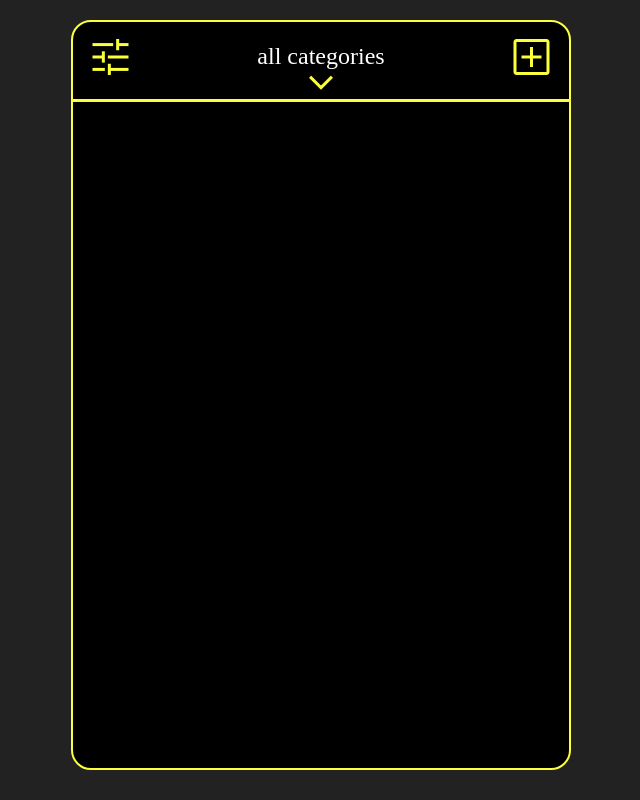
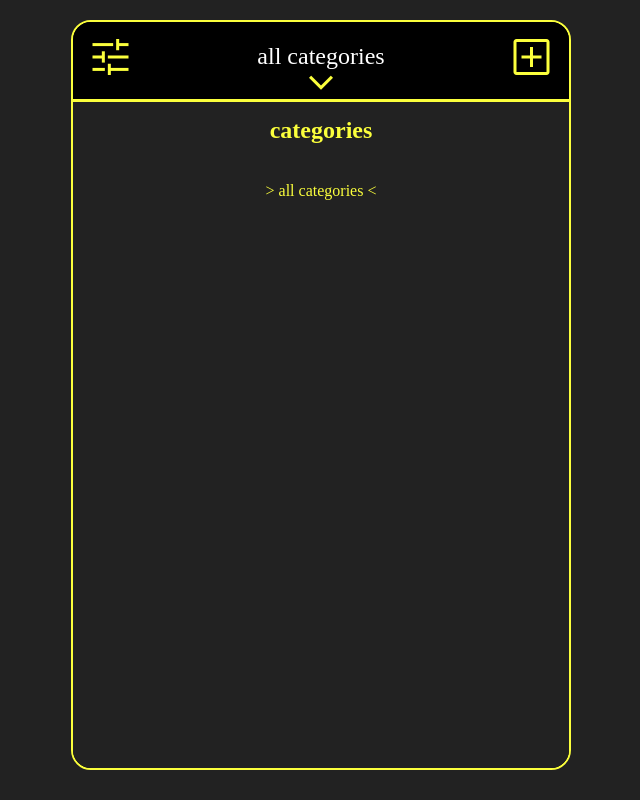
Before and after one commit to alengusinac/toDo-deadlineApp, a website built with Vite: page index.html in a window 1280 px wide. Both pictures are taken after a click on the button "button for changing categories". Shown: the whole page, without its empty margins (319-959 px from the left). Built offline with nearby package versions, Linux system fonts and the light colour scheme.

Commit message:
added buildCategories function

```diff
--- a/index.html
+++ b/index.html
@@ -46,6 +46,17 @@
 
       </section>
 
+      <!-------------------------CATEGORIES MENU------------------------->
+      <section class="categories-container">
+
+        <h2>categories</h2>
+
+        <ul>
+
+        </ul>
+
+      </section>
+
       <!---------------------ADD ITEM MENU---------------------------->
       <section class="add-item-container">
 
@@ -58,8 +69,6 @@
             category <span class="input-error"></span>
             <input list="browse" id="category-input" type="text" placeholder="write a new one or choose from list">
             <datalist id="browse">
-              <option value="Home">
-              <option value="Work">
             </datalist>
           </label>
           <label>
--- a/src/main.ts
+++ b/src/main.ts
@@ -11,6 +11,7 @@ const addBtn = document.querySelector('#add-btn') as HTMLButtonElement;
 
 // HEADER CONTAINERS
 const sortContainer = document.querySelector('.sort-container') as HTMLDivElement;
+const categoriesContainer = document.querySelector('.categories-container') as HTMLDivElement;
 const addContainer = document.querySelector('.add-item-container') as HTMLDivElement;
 
 // ADD ITEM FORM
@@ -45,7 +46,7 @@ const todoItemsContainer = document.querySelector('#todo-items-container') as HT
 
 /* **********************FUNCTIONS********************** */
 
-// Opening sort and add container
+// Opening sort, categories and add container
 function openContainer(e: MouseEvent): void {
   const target = e.currentTarget as HTMLButtonElement;
   const targetID = target.id;
@@ -55,10 +56,24 @@ function openContainer(e: MouseEvent): void {
     if (addContainer?.classList.contains('open')) {
       addContainer?.classList.remove('open');
     }
+    if (categoriesContainer?.classList.contains('open')) {
+      categoriesContainer?.classList.remove('open');
+    }
   } else if (targetID === 'add-btn') {
     addContainer?.classList.toggle('open');
     if (sortContainer?.classList.contains('open')) {
       sortContainer?.classList.remove('open');
+    }
+    if (categoriesContainer?.classList.contains('open')) {
+      categoriesContainer?.classList.remove('open');
+    }
+  } else if (targetID === 'categories-btn') {
+    categoriesContainer?.classList.toggle('open');
+    if (sortContainer?.classList.contains('open')) {
+      sortContainer?.classList.remove('open');
+    }
+    if (addContainer?.classList.contains('open')) {
+      addContainer?.classList.remove('open');
     }
   }
 }
@@ -244,6 +259,30 @@ function checkIfCloseDeadline(deadlineInDays: string): string {
   return '';
 }
 
+function buildCategoryList() {
+  const categoriesList = [];
+  const categoriesListElement = categoriesContainer.querySelector('ul') as HTMLUListElement;
+  const browseCategoryElement = document.querySelector('#browse') as HTMLDataListElement;
+  categoriesListElement.innerHTML = '<li>> all categories <</li>';
+  browseCategoryElement.innerHTML = '';
+
+  for (let i = 0; i < itemList.length; i++) {
+    const item = itemList[i];
+
+    categoriesList.push(item.category);
+  }
+
+  categoriesList.sort((a, b) => ((a! < b!) ? -1 : 1));
+  const categoriesListNoDuplicates = [...new Set(categoriesList)];
+
+  for (let i = 0; i < categoriesListNoDuplicates.length; i++) {
+    const category = categoriesListNoDuplicates[i] as string;
+    categoriesListElement.innerHTML += `<li>> ${category} <</li>`;
+
+    browseCategoryElement.innerHTML += `<option value="${category}">`;
+  }
+}
+
 // Rendering itemList to main
 function renderList(): void {
   todoItemsContainer.innerHTML = '';
@@ -269,7 +308,7 @@ function renderList(): void {
 
       <div class="time-left">
         <span class="material-symbols-outlined">hourglass_empty</span>
-        <span>${deadline[0]}days</span>
+        <span>${deadline[0]} days</span>
       </div>
 
       <button>
@@ -279,6 +318,7 @@ function renderList(): void {
     </article>
     `;
   }
+  buildCategoryList();
   addEventListenersToItemBtns();
   saveData();
 }
--- a/src/style/style.scss
+++ b/src/style/style.scss
@@ -22,7 +22,10 @@ header {
   height: 80px;
   width: 100%;
   border-bottom: 3px solid $toDoYellow;
+  background-color: $backgroundColor;
+  position: relative;
   display: flex;
+  z-index: 10;
 
   button {
     min-width: 75px;
@@ -77,7 +80,7 @@ header {
 
 /* ***********************SORT AND ADD******************* */
 
-.sort-container, .add-item-container {
+.sort-container, .categories-container, .add-item-container {
   position: absolute;
   min-height: calc(100vh - 80px);
   width: 100%;
@@ -109,6 +112,10 @@ header {
       color: $textColor;
     }
   }
+
+  h2 {
+    color: $toDoYellow;
+  }
 }
 
 /* ***********************SORT******************* */
@@ -122,10 +129,32 @@ header {
   &.open {
     left: 0;
   }
+}
 
-  h2 {
-    color: $toDoYellow;
+/* ***********************CATEGORIES******************* */
+.categories-container {
+  flex-direction: column;
+  align-items: center;
+  gap: 15px;
+  top: -100%;
+  transition: top 0.3s ease-in-out;
+
+  &.open {
+    top: 80px;
   }
+
+  ul {
+    display: flex;
+    flex-direction: column;
+    align-items: center;
+    padding: 0;
+    list-style-type: none;
+
+    li {
+      color: $toDoYellow;
+    }
+  }
+
 }
 
 /* ***********************ADD******************* */
```
